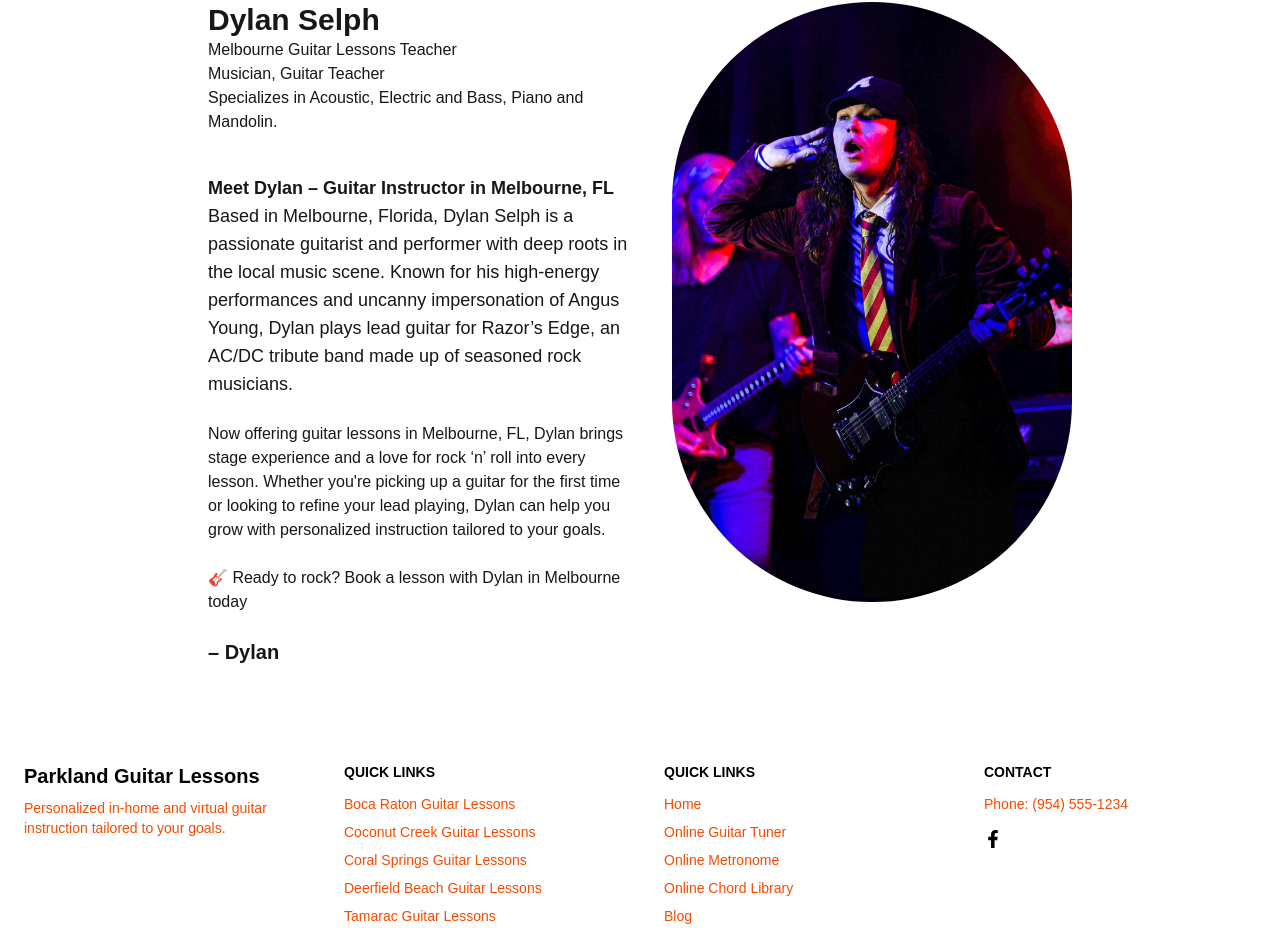
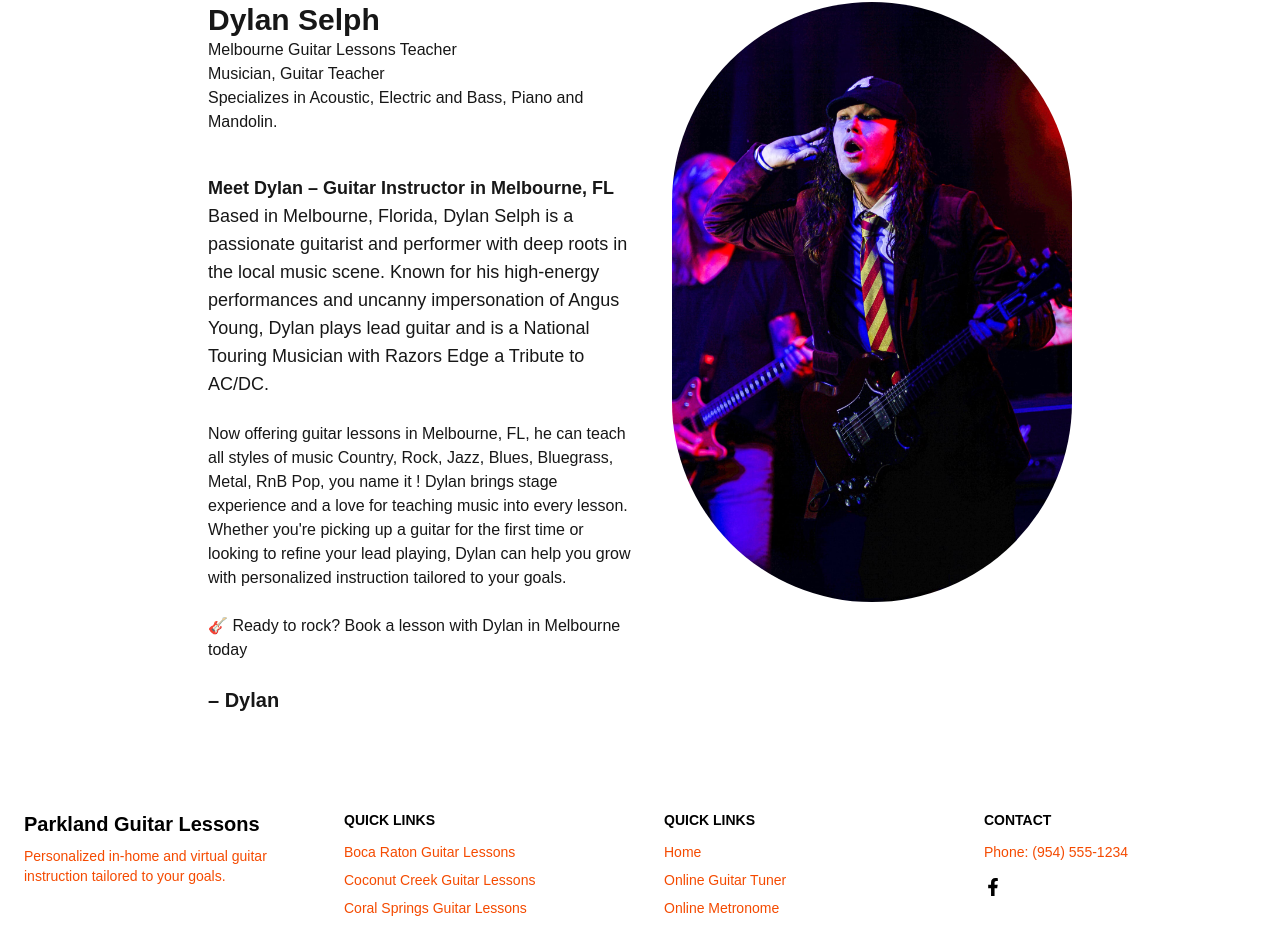
Before and after one commit to dvkdesigns/parklandguitarlessons.com, a Next.js app: page /about-us in a window 1280 px wide. Shown: the part 2648-3576 px from the top of the page. Built offline with nearby package versions, Linux system fonts and the light colour scheme.

Commit message:
Updateto about us

```diff
--- a/src/app/about-us/page.tsx
+++ b/src/app/about-us/page.tsx
@@ -173,16 +173,17 @@ export default function AboutPage() {
           in Melbourne, Florida, Dylan Selph is a passionate guitarist and
           performer with deep roots in the local music scene. Known for his
           high-energy performances and uncanny impersonation of Angus Young,
-          Dylan plays lead guitar for Razor’s Edge, an AC/DC tribute band made
-          up of seasoned rock musicians.
+          Dylan plays lead guitar and is a National Touring Musician with Razors
+          Edge a Tribute to AC/DC.
         </p>
 
         <p className="mb-6">
-          Now offering guitar lessons in Melbourne, FL, Dylan brings stage
-          experience and a love for rock ‘n’ roll into every lesson. Whether
-          you're picking up a guitar for the first time or looking to refine
-          your lead playing, Dylan can help you grow with personalized
-          instruction tailored to your goals.
+          Now offering guitar lessons in Melbourne, FL, he can teach all styles
+          of music Country, Rock, Jazz, Blues, Bluegrass, Metal, RnB Pop, you
+          name it ! Dylan brings stage experience and a love for teaching music
+          into every lesson. Whether you're picking up a guitar for the first
+          time or looking to refine your lead playing, Dylan can help you grow
+          with personalized instruction tailored to your goals.
         </p>
 
         <p className="mb-6">
```
